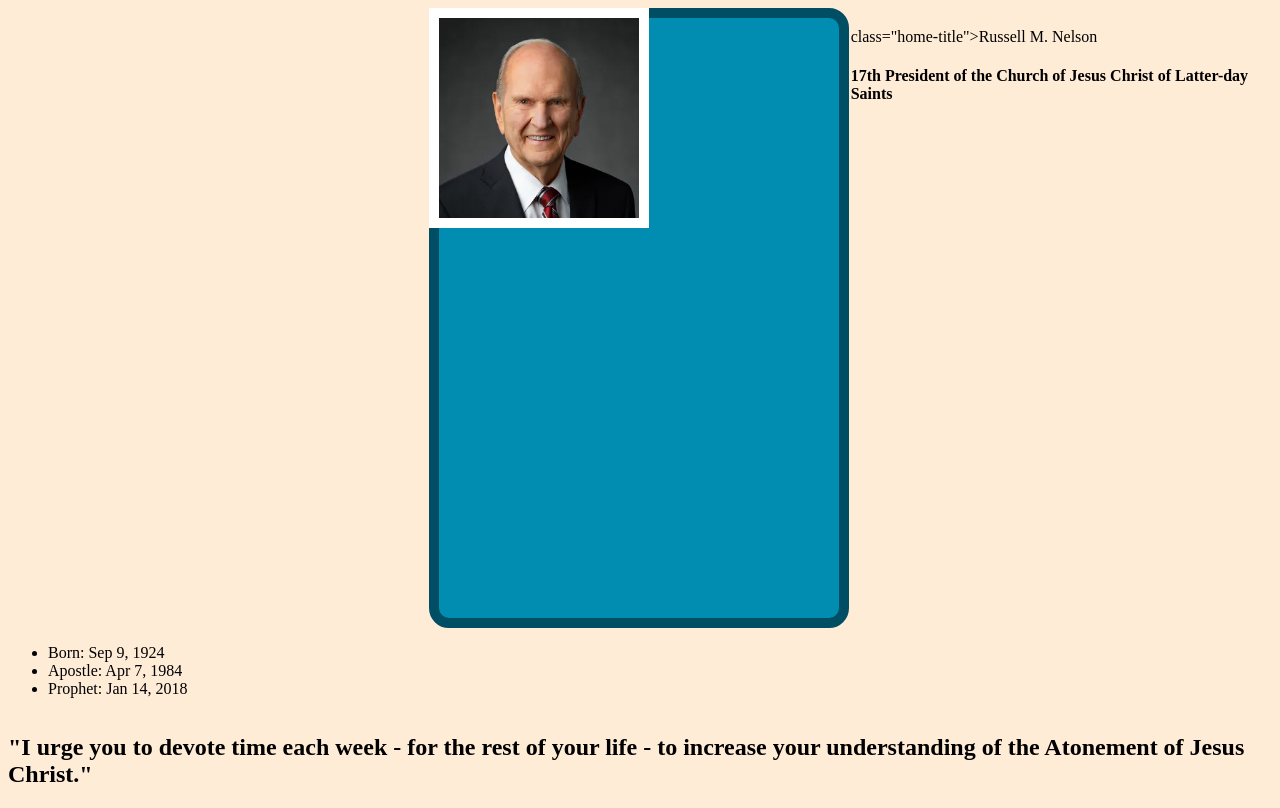
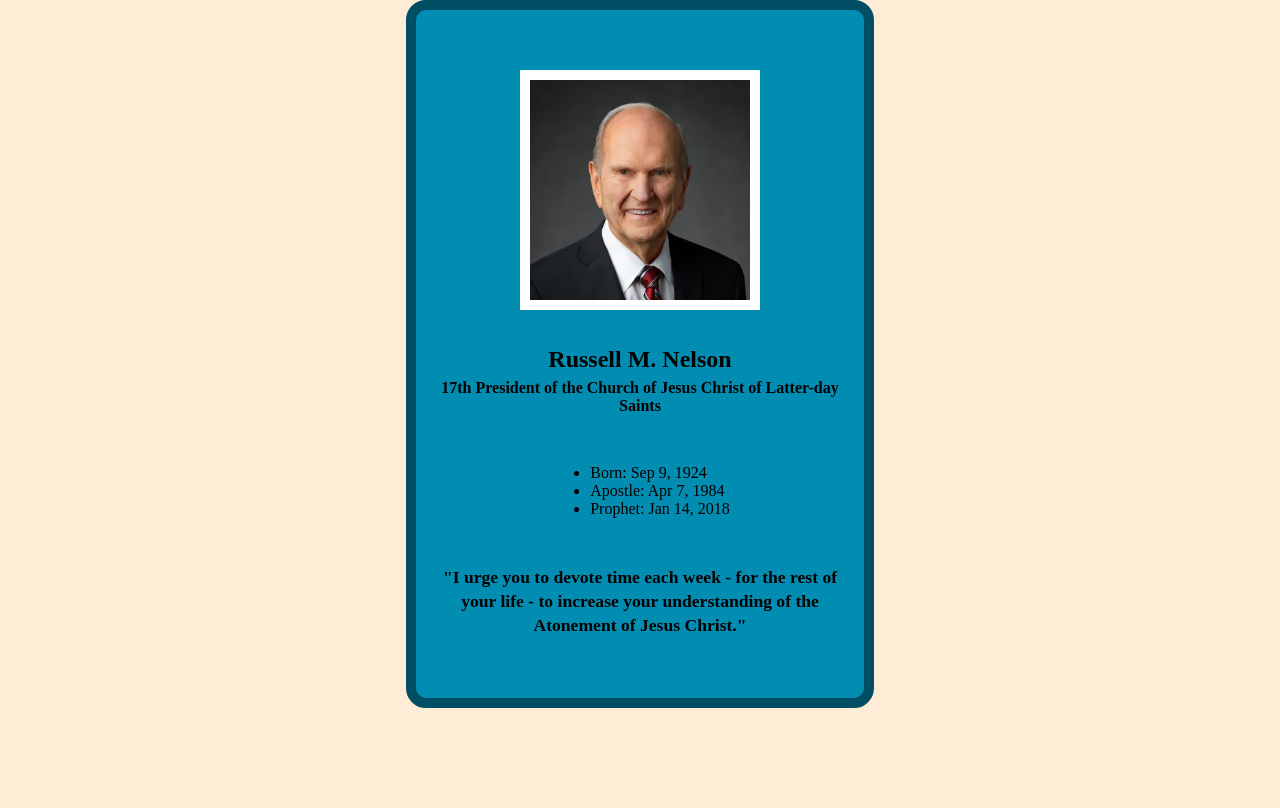
Before and after one commit to matthewploveland-hue/wdd130, a plain HTML site: page ice/ice/nelson.html in a window 1280 px wide. Drawn offline with Linux system fonts and the light colour scheme.

Commit message:
ice ice baby

```diff
--- a/ice/ice/nelson.html
+++ b/ice/ice/nelson.html
@@ -14,29 +14,34 @@
 </head>
 
     <body>
-        <div class = "home-grid">
+        <div class="home-grid">
+            <div id="the-card">
             <section class="picture-card">
                 <img class="card-img" src="images/russell_nelson.png" alt="President Russell Nelson">
             </section>
-            <div id="the-card"></div>
+
             <section id="hero-msg">
-                <h1></h1> class="home-title">Russell M. Nelson</h1>
-                <h4>17th President of the Church of Jesus Christ of Latter-day Saints </h4>
+                <h1>Russell M. Nelson</h1>
+                <h4>17th President of the Church of Jesus Christ of Latter-day Saints</h4>
             </section>
+
             <section class="his-info">
                 <ul>
-                    <li> Born: Sep 9, 1924</li>
-                    <li> Apostle: Apr 7, 1984</li>
-                    <li> Prophet: Jan 14, 2018</li>
+                <li>Born: Sep 9, 1924</li>
+                <li>Apostle: Apr 7, 1984</li>
+                <li>Prophet: Jan 14, 2018</li>
                 </ul>
+            </section>
+
             <section class="quote">
                 <h2>
-                    "I urge you to devote time each week -
-                    for the rest of your life - to increase
-                    your understanding of the Atonement of
-                    Jesus Christ."
+                "I urge you to devote time each week -
+                for the rest of your life - to increase
+                your understanding of the Atonement of
+                Jesus Christ."
                 </h2>
             </section>
+            </div>
         </div>
     </body>
 
--- a/ice/ice/styles/nelson.css
+++ b/ice/ice/styles/nelson.css
@@ -9,27 +9,37 @@
     grid-column: 2;
 }
 body {
-    grid-column: 2;
+    background: #FFECD7;
+    margin: 0;
 }
+
+
 .card-img {
     border: 10px solid #ffffff;
-    /*align-self: center;*/
     grid-column: 2;
     z-index: 1;
-    position: absolute;
-    width: 200px;
-    align-items: center;
-}
-.picture-card {
-    grid-column: 2/4;
-    z-index: 1;
+    width: 220px;
 }
 #hero-msg {
+    text-align: center;
 
 }
+
+#hero-msg h1 {
+    margin: 0;
+}
+
+#hero-msg h4 {
+    margin: 6px 0 0;
+}
 .quote {
-    grid-column: 2;
-    position: absolute;
+    text-align: center;
+}
+
+.quote h2 {
+    margin: 0;
+    font-size: 1.1rem;
+    line-height: 1.35;
 }
 
 #the-card {
@@ -40,4 +50,8 @@
     border: 10px solid #004E63;
     border-radius: 20px;
     grid-column: 2;
+
+    display: grid;
+    justify-items: center;
+    padding: 60px 24px 28px;
 }
```
